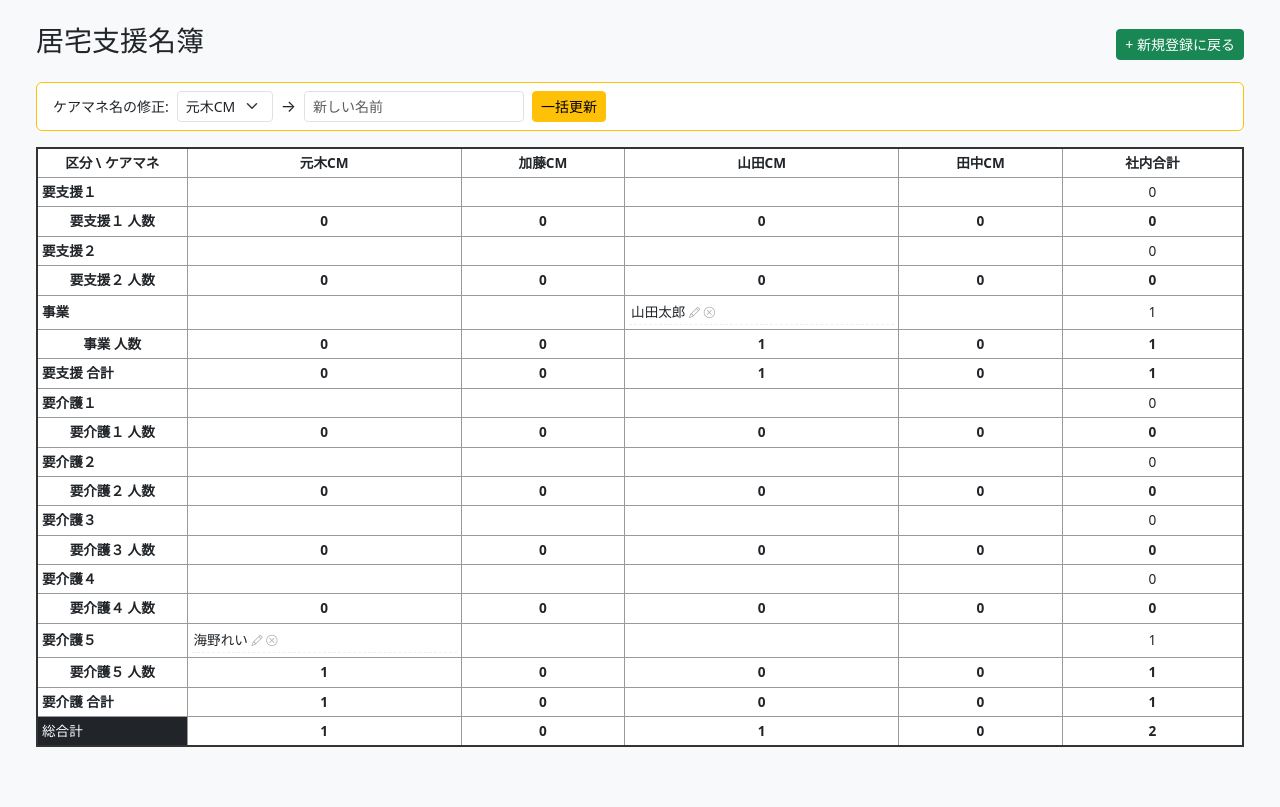
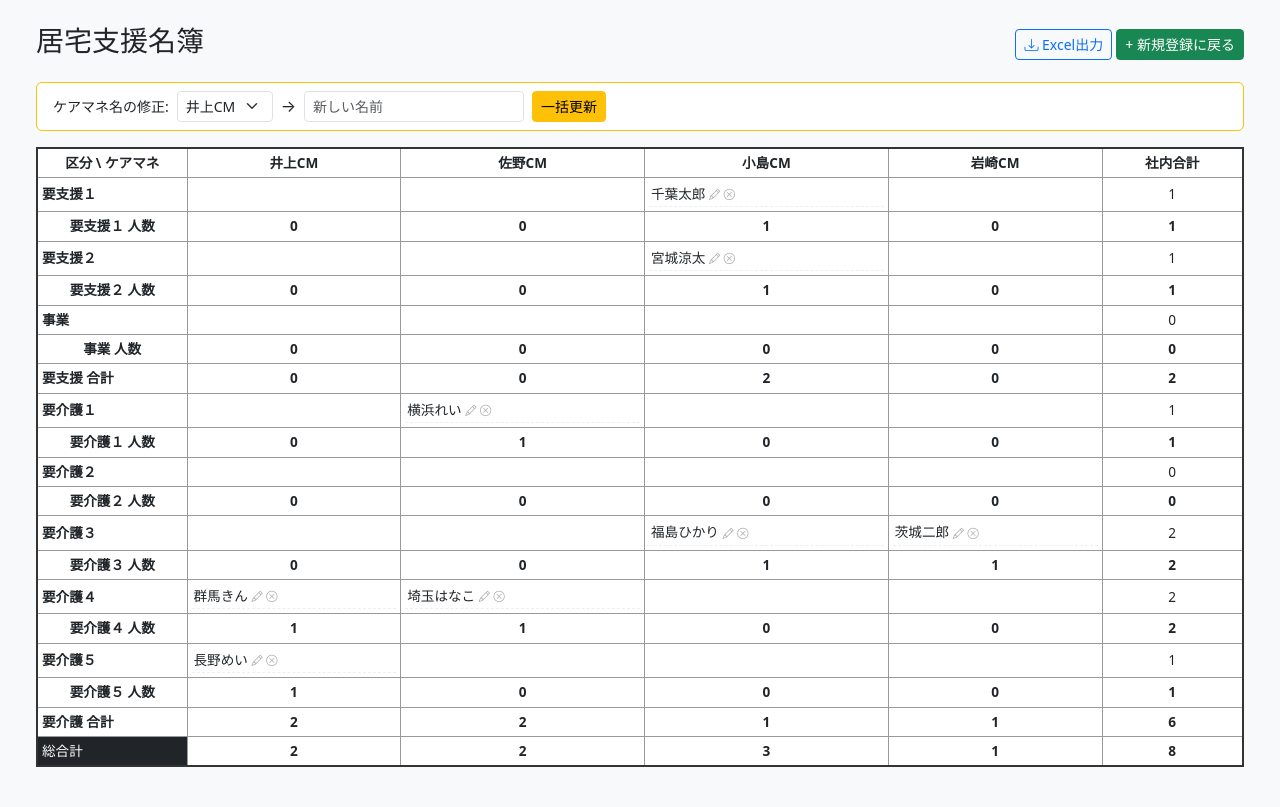
Before and after one commit to sct202509okinawanyamaguchi-dotcom/care_web, a Flask app: page /dashboard in a window 1280 px wide. Before the commit the page ends 747 px from the top, so only its background shows below. Run offline with Flask 3, Linux system fonts and the light colour scheme; the visitor is signed in with stand-in values (Sample User, id 1).

Commit message:
5回目のアップロード

```diff
--- a/app.py
+++ b/app.py
@@ -142,6 +142,112 @@ def rename_manager():
         df.to_csv(DATA_FILE, index=False, encoding="utf-8")
     return redirect(url_for('dashboard'))
 
+# --- app.py の一番上の方に追加 ---
+from openpyxl.styles import Alignment  # これが必要！
+
+# --- app.py の download_excel 部分をこれに差し替え ---
+@app.route("/download")
+def download_excel():
+    if not is_logged_in():
+        return redirect(url_for('login'))
+
+    if not os.path.exists(DATA_FILE):
+        return "データがありません。"
+
+    df = pd.read_csv(DATA_FILE)
+    if df.empty:
+        return "データが空です。"
+
+    # 1. 介護度の定義
+    support_levels = ["要支援１", "要支援２", "事業"]
+    care_levels = ["要介護１", "要介護２", "要介護３", "要介護４", "要介護５"]
+    all_levels = support_levels + care_levels
+
+    # 2. 名前マトリックスと人数マトリックスの作成
+    pivot_names = df.pivot_table(
+        index='care_level', columns='care_manager', values='name',
+        aggfunc=lambda x: "\n".join(str(v) for v in x), fill_value=""
+    ).reindex(all_levels).fillna("")
+
+    pivot_counts = df.pivot_table(
+        index='care_level', columns='care_manager', values='name',
+        aggfunc='count', fill_value=0
+    ).reindex(all_levels).fillna(0)
+
+    # 3. 横方向の「社内合計」を計算
+    pivot_names['社内合計'] = pivot_counts.sum(axis=1).astype(int).map(lambda x: f"{x}")
+    pivot_counts['社内合計'] = pivot_counts.sum(axis=1)
+
+    # 4. Excel用データフレームの構築
+    output_rows = []
+    managers_with_total = pivot_names.columns.tolist() # 「社内合計」も含まれる
+
+    for level in all_levels:
+        # 名前行
+        name_row = {m: pivot_names.loc[level, m] for m in managers_with_total}
+        name_row['区分'] = level
+        output_rows.append(name_row)
+
+        # 人数行
+        count_row = {m: f"{int(pivot_counts.loc[level, m])}名" for m in managers_with_total}
+        count_row['区分'] = f"{level} 人数"
+        output_rows.append(count_row)
+
+    # 5. 縦方向の「総合計」行を作成して追加
+    grand_total_row = {'区分': '総合計'}
+    for m in managers_with_total:
+        total_val = pivot_counts[m].sum()
+        grand_total_row[m] = f"{int(total_val)}名"
+    output_rows.append(grand_total_row)
+
+    final_df = pd.DataFrame(output_rows)
+    final_df = final_df[['区分'] + managers_with_total]
+
+    # 6. Excel書き出し & 装飾
+    excel_file = "居宅支援名簿_完全集計版.xlsx"
+    with pd.ExcelWriter(excel_file, engine='openpyxl') as writer:
+        final_df.to_excel(writer, index=False, sheet_name='名簿')
+        ws = writer.sheets['名簿']
+
+        from openpyxl.styles import Alignment, PatternFill, Font, Border, Side
+
+        # 色の設定
+        header_fill = PatternFill(start_color="E2EFDA", end_color="E2EFDA", fill_type="solid")
+        count_fill = PatternFill(start_color="FFF2CC", end_color="FFF2CC", fill_type="solid")
+        total_fill = PatternFill(start_color="FFCCCC", end_color="FFCCCC", fill_type="solid") # 総合計は赤系
+
+        # 罫線の設定
+        thin = Side(border_style="thin", color="000000")
+        border = Border(top=thin, left=thin, right=thin, bottom=thin)
+
+        for row in ws.iter_rows(min_row=1, max_row=ws.max_row):
+            for cell in row:
+                cell.alignment = Alignment(wrapText=True, vertical='center', horizontal='center')
+                cell.border = border
+
+                # 1行目（ヘッダー）
+                if cell.row == 1:
+                    cell.fill = header_fill
+                    cell.font = Font(bold=True)
+
+                # A列（区分）
+                label = str(ws.cell(row=cell.row, column=1).value)
+
+                # 人数行に色
+                if "人数" in label:
+                    cell.fill = count_fill
+
+                # 総合計行に色
+                if "総合計" in label:
+                    cell.fill = total_fill
+                    cell.font = Font(bold=True)
+
+                # 社内合計列（一番右）に太字
+                if cell.column == ws.max_column:
+                    cell.font = Font(bold=True)
+
+    return send_file(excel_file, as_attachment=True)
+
 if __name__ == "__main__":
     # Renderなどの環境ではPORT環境変数を使うためのおまじない
     import os
--- a/data/users.csv
+++ b/data/users.csv
@@ -1,9 +1,9 @@
 name,care_manager,care_level
-山田太郎,加藤CM,要介護2
-田中太郎,田中CM,要支援1
-田中太郎,元木CM,要介護1
-田中太郎,山田CM,要支援1
-ナナ,山田CM,要介護2
-山本あき,山田CM,要介護1
-山田太郎,山田CM,事業
-海野れい,元木CM,要介護５
+千葉太郎,小島CM,要支援１
+埼玉はなこ,佐野CM,要介護４
+茨城二郎,岩崎CM,要介護３
+横浜れい,佐野CM,要介護１
+群馬きん,井上CM,要介護４
+長野めい,井上CM,要介護５
+宮城涼太,小島CM,要支援２
+福島ひかり,小島CM,要介護３
--- a/requirements.txt
+++ b/requirements.txt
@@ -1,3 +1,4 @@
 flask
 pandas
 gunicorn
+openpyxl
--- a/templates/dashboard.html
+++ b/templates/dashboard.html
@@ -21,9 +21,12 @@
 
 <div class="container-fluid">
     <div class="d-flex justify-content-between align-items-center mb-3">
-        <h3>居宅支援名簿</h3>
+    <h3>居宅支援名簿</h3>
+    <div>
+        <a href="/download" class="btn btn-sm btn-outline-primary"><i class="bi bi-download"></i> Excel出力</a>
         <a href="/" class="btn btn-sm btn-success">+ 新規登録に戻る</a>
     </div>
+</div>
 
     <div class="card mb-3 border-warning">
     <div class="card-body py-2">
```
Also changed, not shown: 5 other files.
